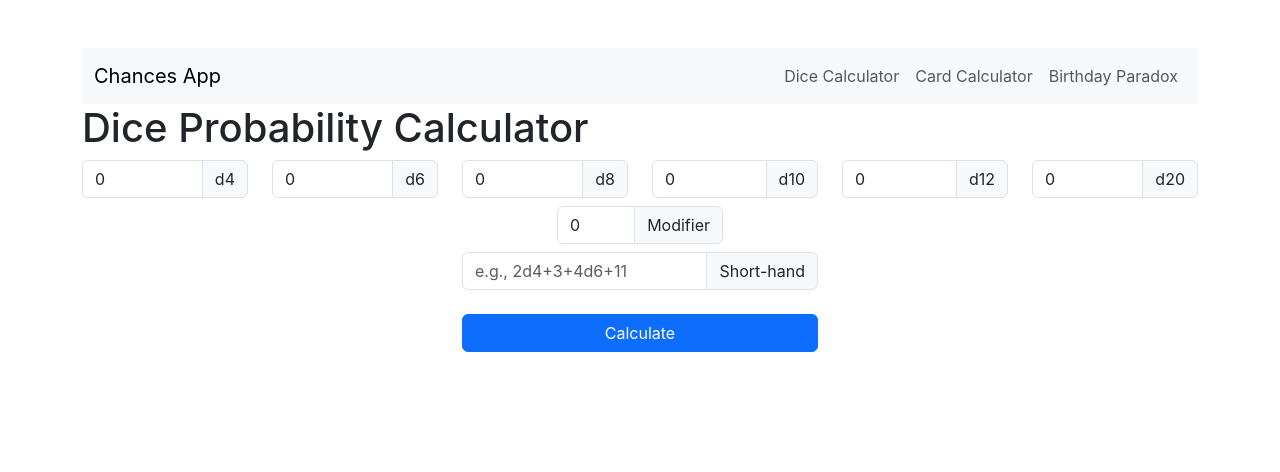
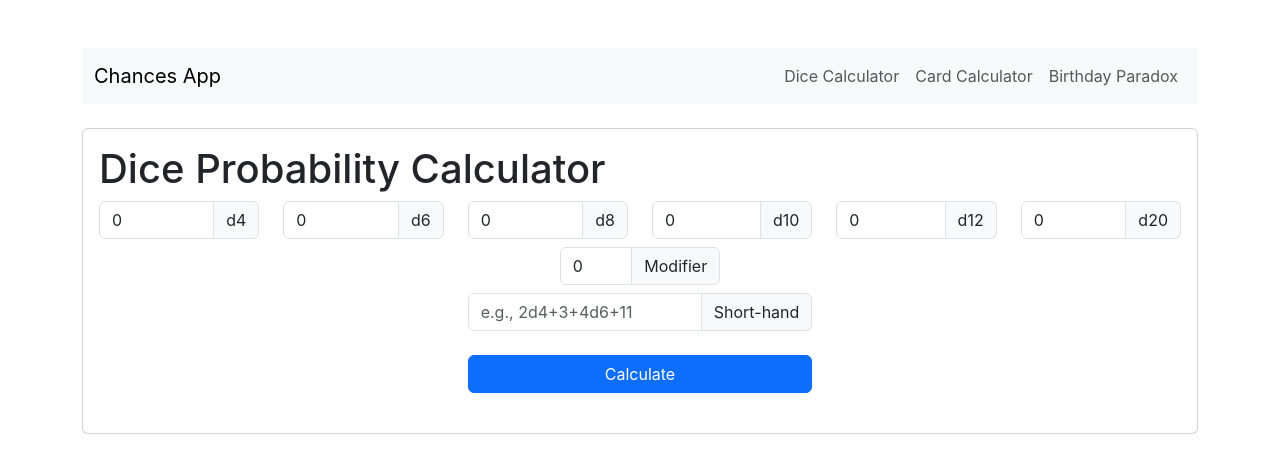
Before and after one commit to jefcollier/Chances, a React (Create React App) app in the folder chances-app/: page /dice in a window 1280 px wide. Shown: the top 472 px of the page. Built offline with nearby package versions, Linux system fonts and the light colour scheme.

Commit message:
feat: Wrap Dice Probability Calculator in a card

```diff
--- a/chances-app/src/components/DiceCalculatorPage.js
+++ b/chances-app/src/components/DiceCalculatorPage.js
@@ -13,8 +13,9 @@ const DiceCalculatorPage = () => {
   };
 
   return (
-    <div>
-      <h1>Dice Probability Calculator</h1>
+    <div className="card mt-4">
+      <div className="card-body">
+        <h1 className="card-title">Dice Probability Calculator</h1>
         <DiceForm onCalculate={handleCalculate} />
         {results && (
           <div className="row mt-4">
@@ -27,6 +28,7 @@ const DiceCalculatorPage = () => {
           </div>
         )}
       </div>
+    </div>
   );
 };
 
```
Lines whose indentation alone changed are shown as unchanged.
